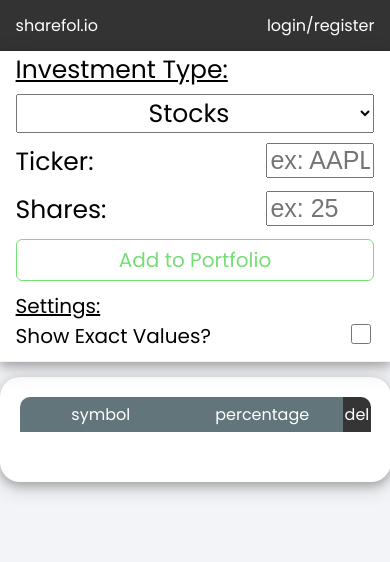
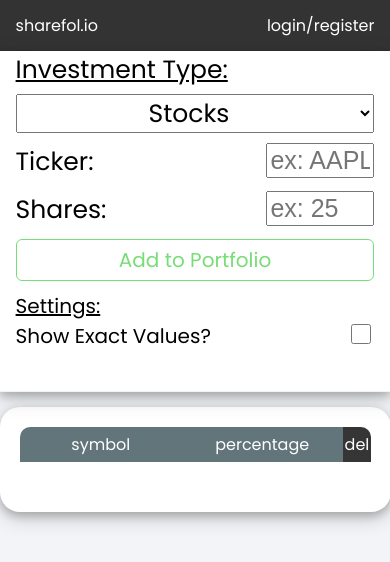
Before and after one commit to c-staton/sharefolio, a Flask app: page /portfolio/new in a window 390 px wide. Shown: the top 562 px of the page. Run offline with Flask 2, Linux system fonts and the light colour scheme.

Commit message:
changed height of stock entering screen

```diff
--- a/static/stocks.css
+++ b/static/stocks.css
@@ -440,7 +440,7 @@ input::-webkit-inner-spin-button {
     .sidebar {
         float: none;
         width: 100%;
-        height: 310px;
+        height: 340px;
     }
 
     .table-options {
```
